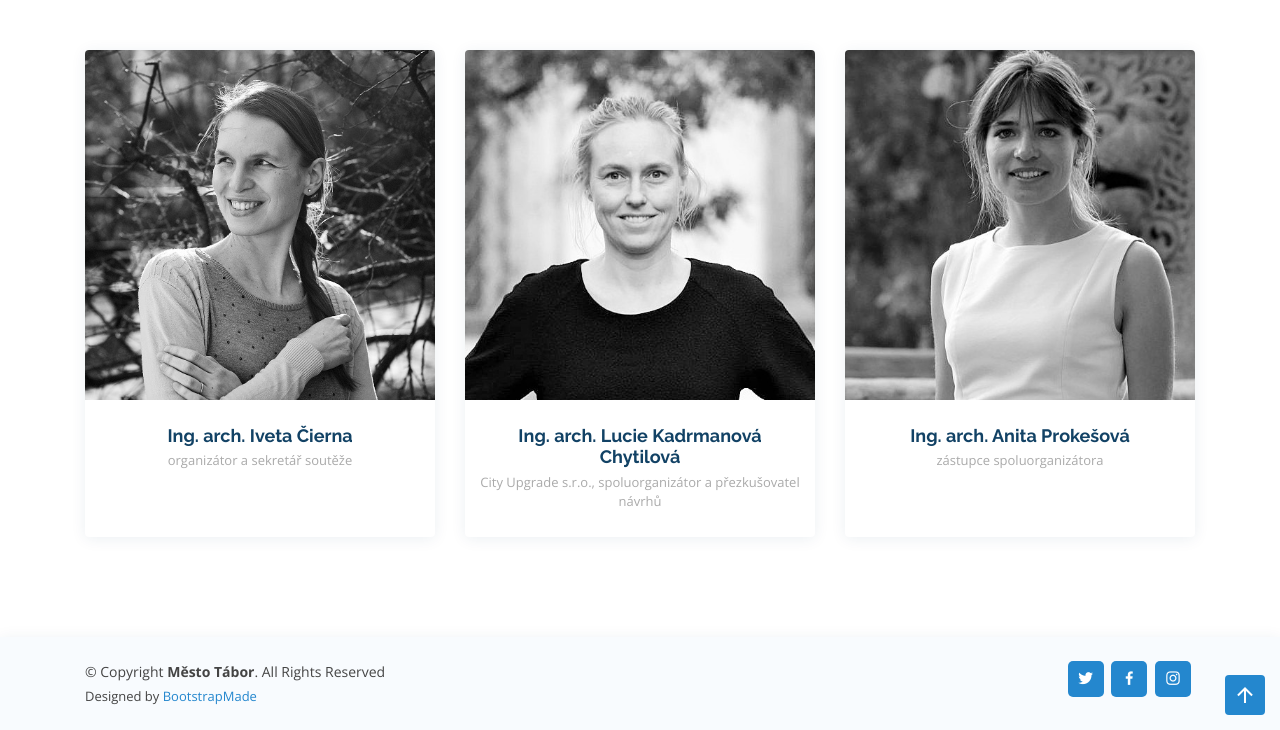
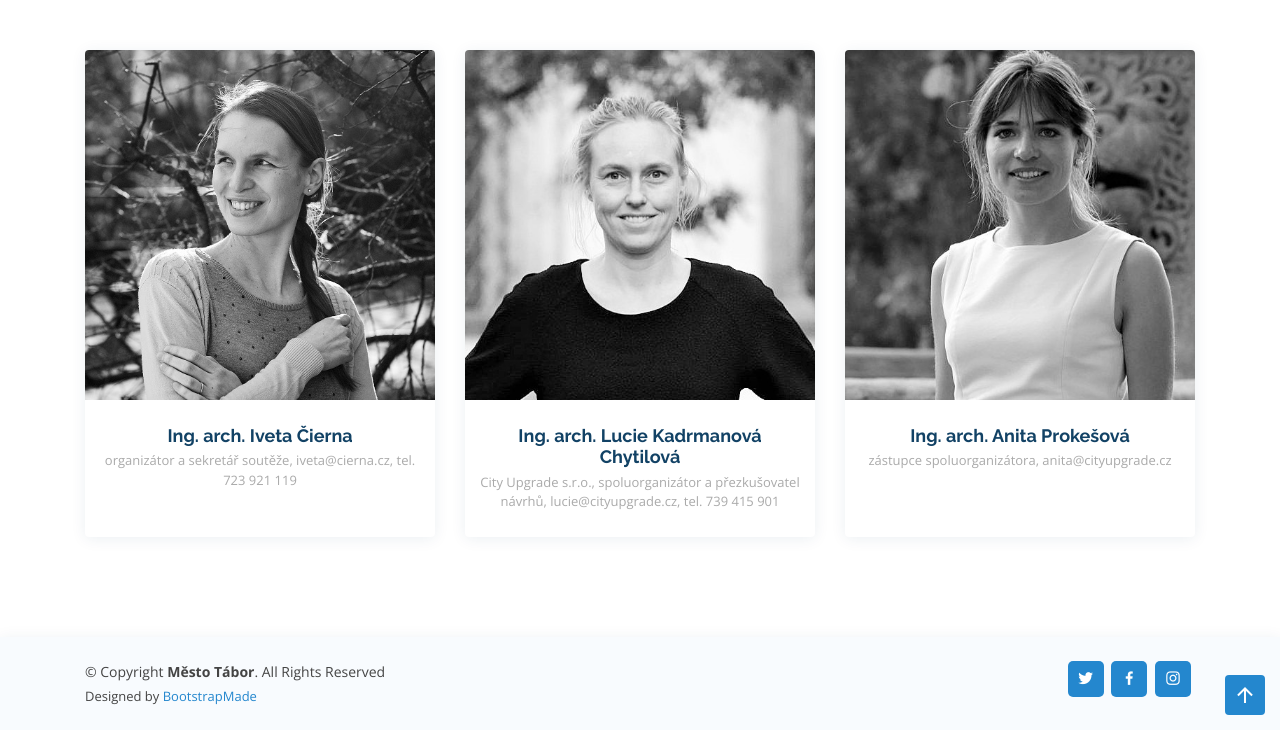
Before and after one commit to dvorcetabor/web, a Jekyll site: the page built from index.md, in a window 1280 px wide and 900 px high, scrolled down 7963 px, cut to the strip 170-900 px from the top of the window. Built offline with Jekyll 4.4.1, drawn with Linux system fonts in a browser that asks for light colours.

Commit message:
Update contact.html

```diff
--- a/_includes/sections/contact.html
+++ b/_includes/sections/contact.html
@@ -21,7 +21,7 @@
           </div>
           <div class="member-info">
             <h4>Ing. arch. Iveta Čierna</h4>
-            <span>organizátor a sekretář soutěže</span>
+            <span>organizátor a sekretář soutěže, iveta@cierna.cz, tel. 723 921 119</span>
           </div>
         </div>
       </div>
@@ -33,7 +33,7 @@
           </div>
           <div class="member-info">
             <h4>Ing. arch. Lucie Kadrmanová Chytilová</h4>
-            <span>City Upgrade s.r.o., spoluorganizátor a přezkušovatel návrhů</span>
+            <span>City Upgrade s.r.o., spoluorganizátor a přezkušovatel návrhů, lucie@cityupgrade.cz, tel. 739 415 901</span>
           </div>
         </div>
       </div>
@@ -45,7 +45,7 @@
           </div>
           <div class="member-info">
             <h4>Ing. arch. Anita Prokešová</h4>
-            <span>zástupce spoluorganizátora</span>
+            <span>zástupce spoluorganizátora, anita@cityupgrade.cz</span>
           </div>
         </div>
       </div>
```
